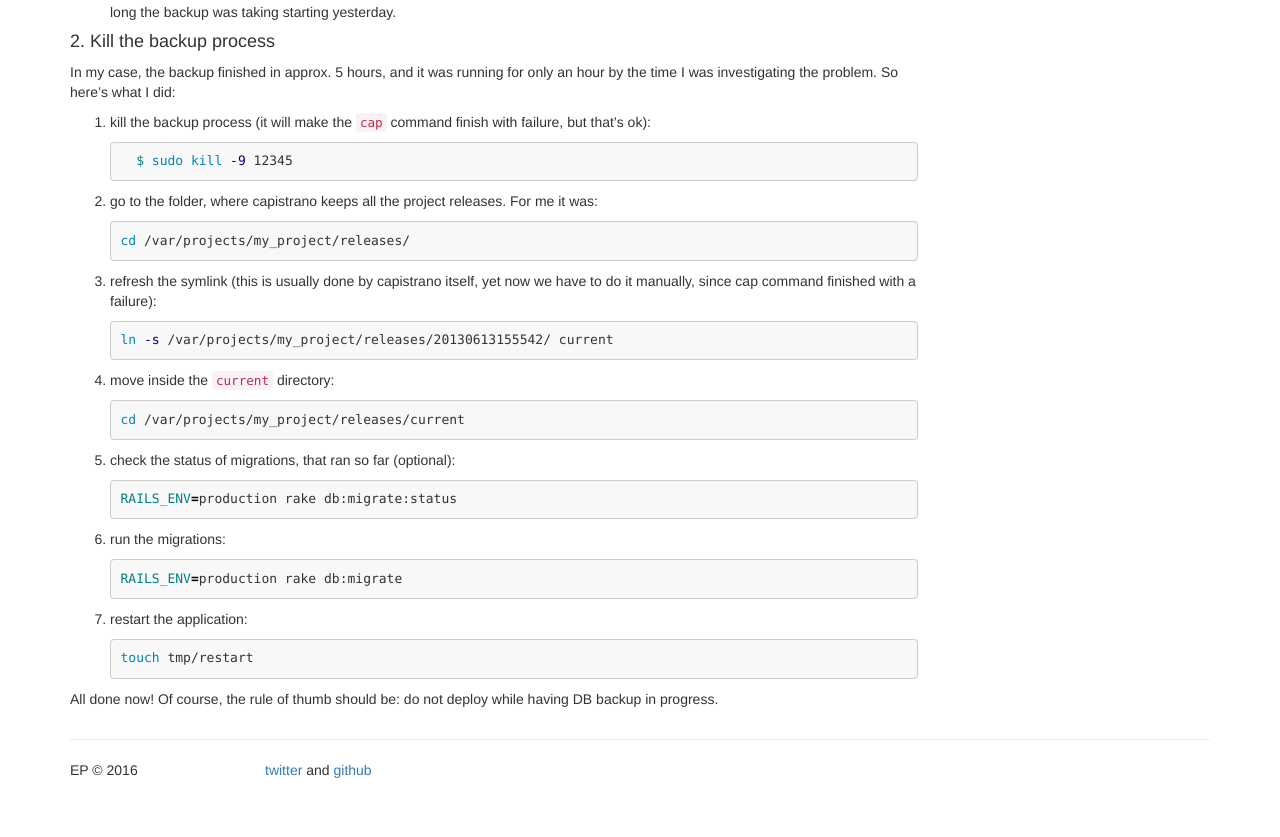
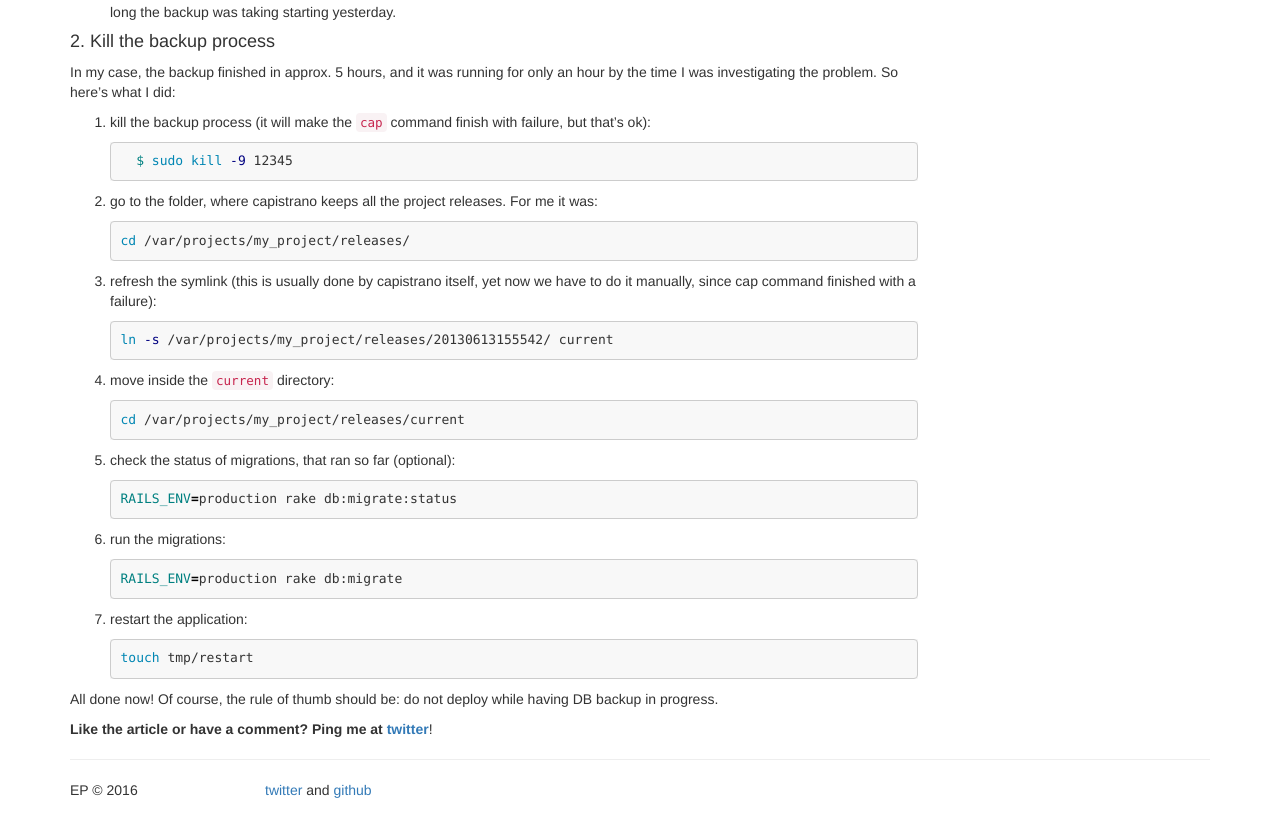
Before and after one commit to gmile/gmile.github.io, a Jekyll site: the page built from _posts/2014-01-25-deploying-migrations-during-backup.markdown, in a window 1280 px wide and 900 px high, scrolled down 899 px. Shown: the top 837 px of the window. Built offline with Jekyll 4.4.1, drawn with Linux system fonts in a browser that asks for light colours.

Commit message:
Add line about commenting

```diff
--- a/_layouts/post.html
+++ b/_layouts/post.html
@@ -7,3 +7,7 @@ layout: default
 <div class="post">
 {{ content }}
 </div>
+
+<div>
+  <b>Like the article or have a comment? Ping me at <a href="https://twitter.com/gmile">twitter</a></b>!
+</div>
```
